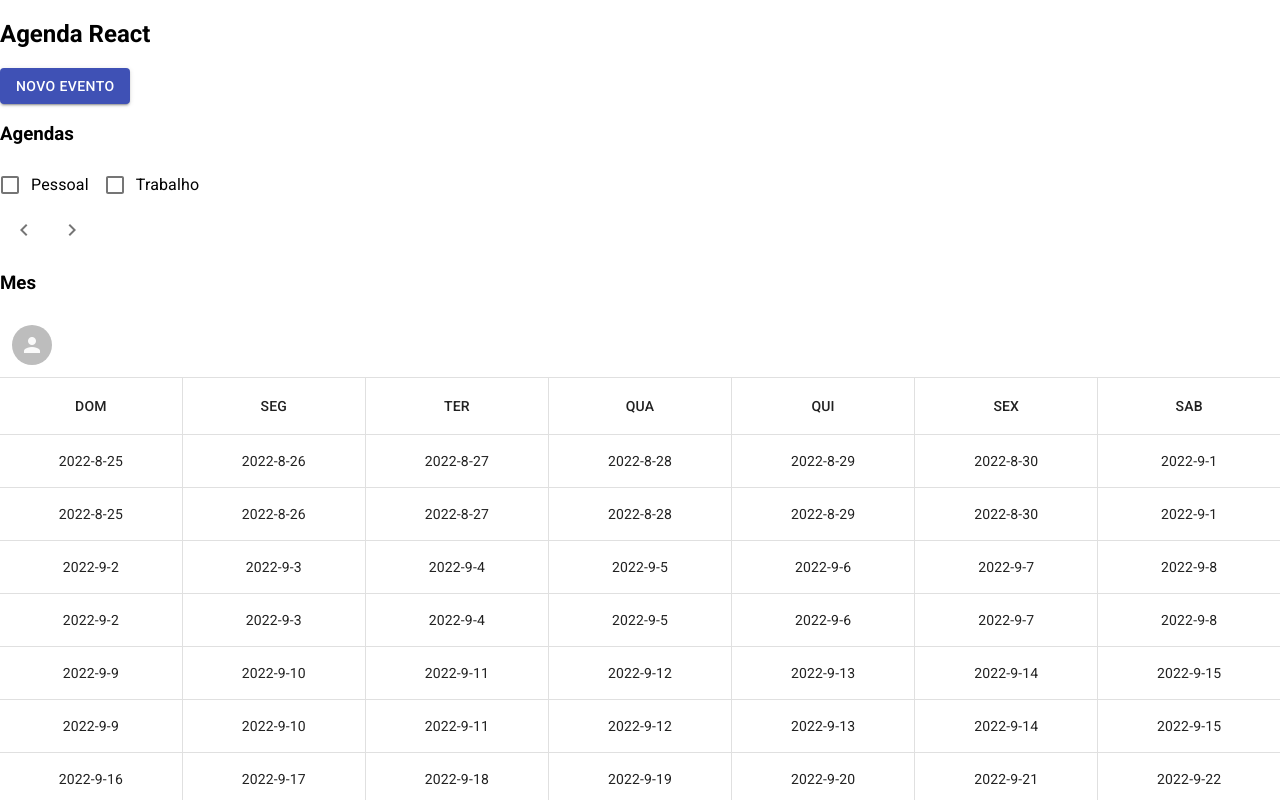
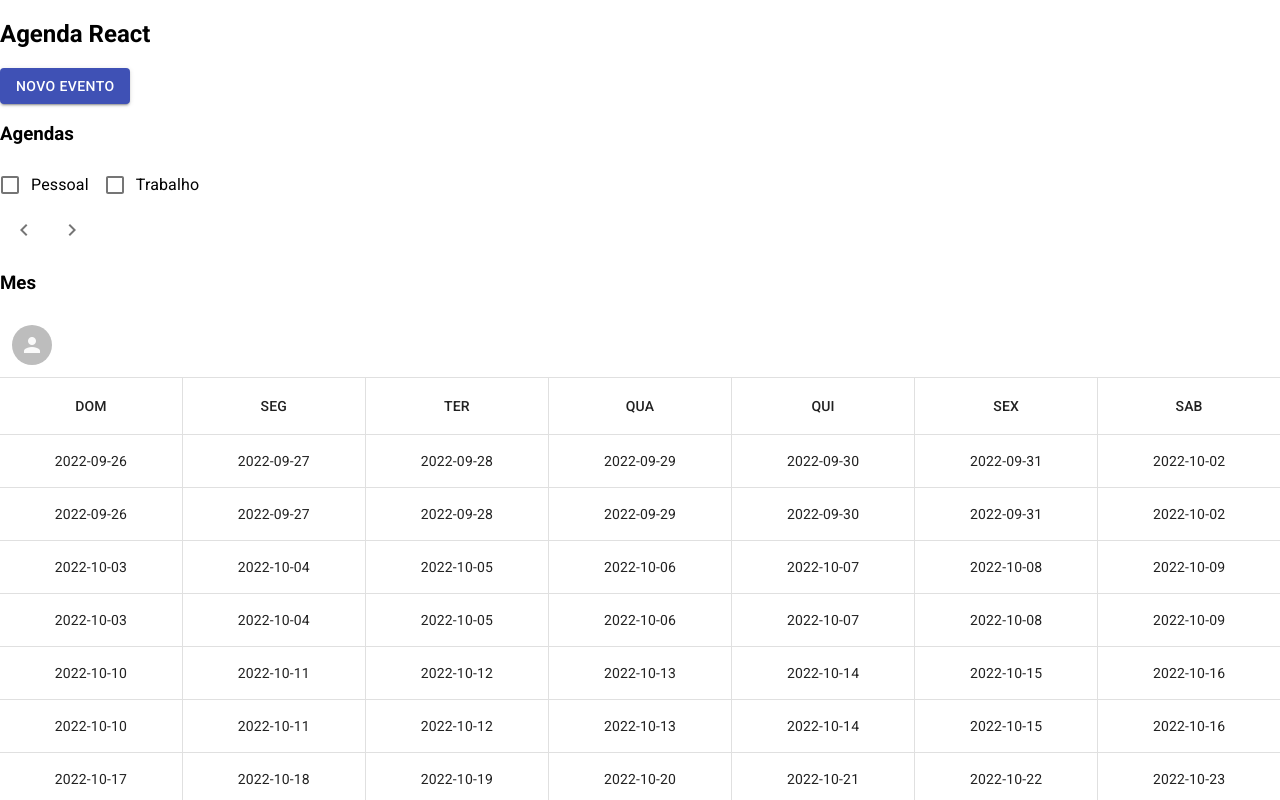
Before and after one commit to lcaladoferreira/react-calendar, a React (Create React App) app in the folder agenda-react/: page / in a window 1280 px wide. Shown: the top 800 px of the page. Built offline with nearby package versions, Linux system fonts and the light colour scheme.

Commit message:
generateCalendar fixed

```diff
--- a/agenda-react/src/app/CalendarScreen.tsx
+++ b/agenda-react/src/app/CalendarScreen.tsx
@@ -104,7 +104,9 @@ function generateCalendar(date: string): ICalendarCell[][] {
   do {
     const week: ICalendarCell[] = [];
     for (let i = 0; i < DAYS_OF_WEEK.length; i++) {
-      const isoDate = `${currentDay.getFullYear()}-${currentDay.getMonth()}-${currentDay.getDate()}`;
+      const monthStr = (currentDay.getMonth() + 1).toString().padStart(2, "0");
+      const dayStr = (currentDay.getDate() + 1).toString().padStart(2, "0");
+      const isoDate = `${currentDay.getFullYear()}-${monthStr}-${dayStr}`;
       week.push({ date: isoDate });
       currentDay.setDate(currentDay.getDate() + 1);
     }
```
